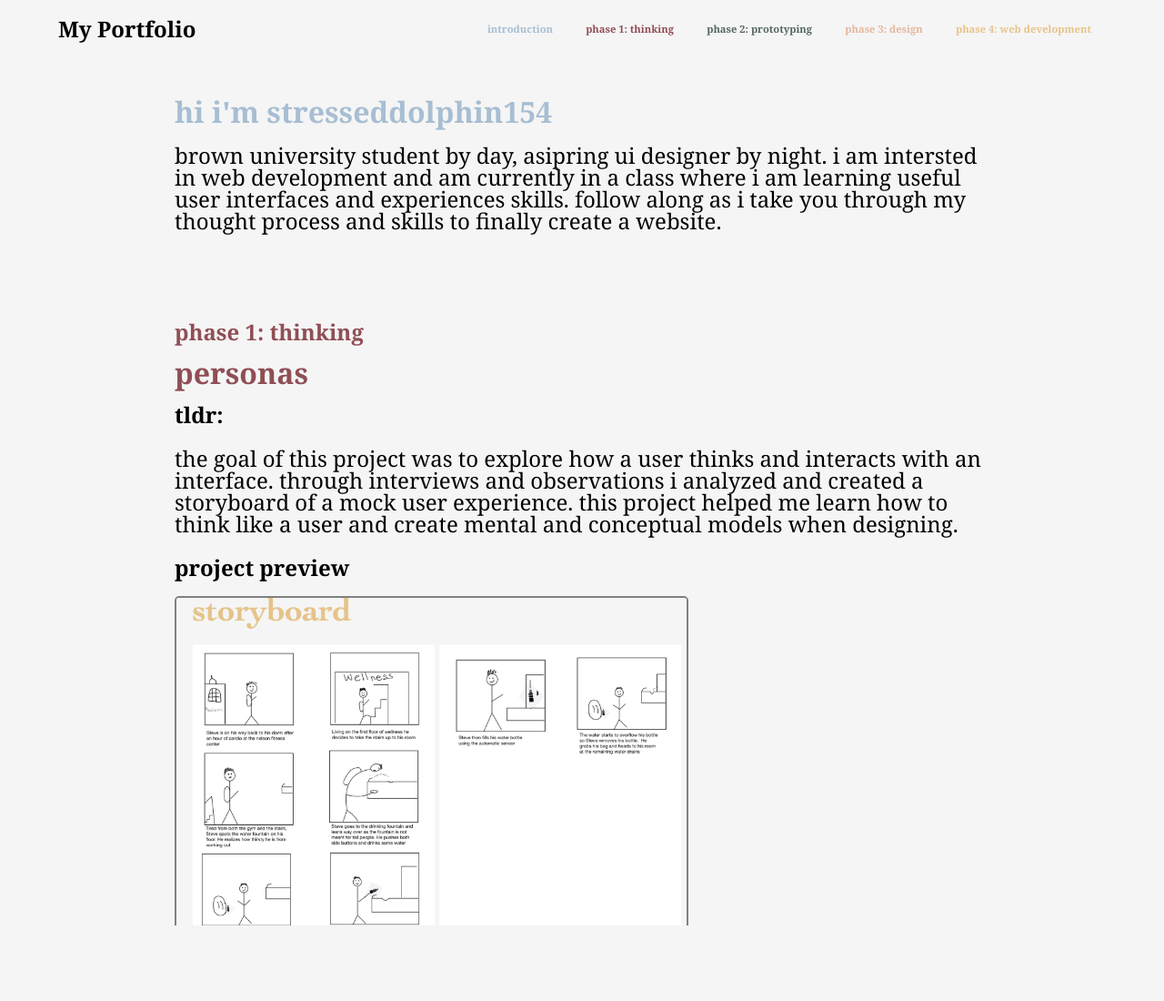
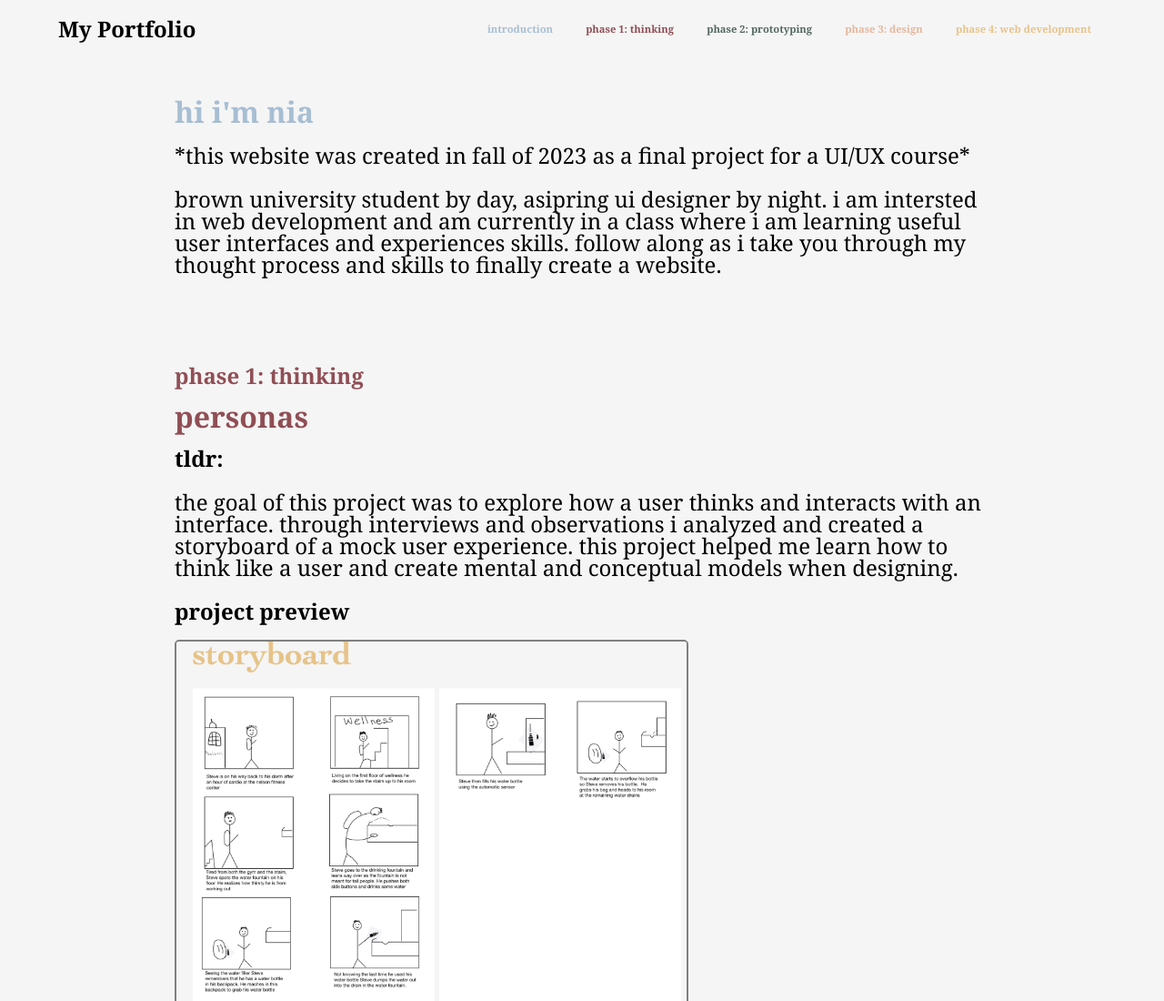
Before and after one commit to stressedDolphin154/portfolio, a plain HTML site: page index.html in a window 1280 px wide. Shown: the top 1100 px of the page at 91% size. Drawn offline with Linux system fonts and the light colour scheme.

Commit message:
Update index.html

```diff
--- a/index.html
+++ b/index.html
@@ -26,7 +26,8 @@
         <div class="main" id="main">
 
             <div class="main-sections" id="introduction" href="#introduction">
-                <h1 id="main-section-intro-header">hi i'm stresseddolphin154</h1>
+                <h1 id="main-section-intro-header">hi i'm nia</h1>
+                <p>*this website was created in fall of 2023 as a final project for a UI/UX course*</p>
                 <p>brown university student by day, asipring ui designer by night. i am intersted in web development
                     and am currently in a class where i am learning useful user interfaces and experiences skills.
                     follow along as i take you through my thought process and skills to finally create a website.
```
